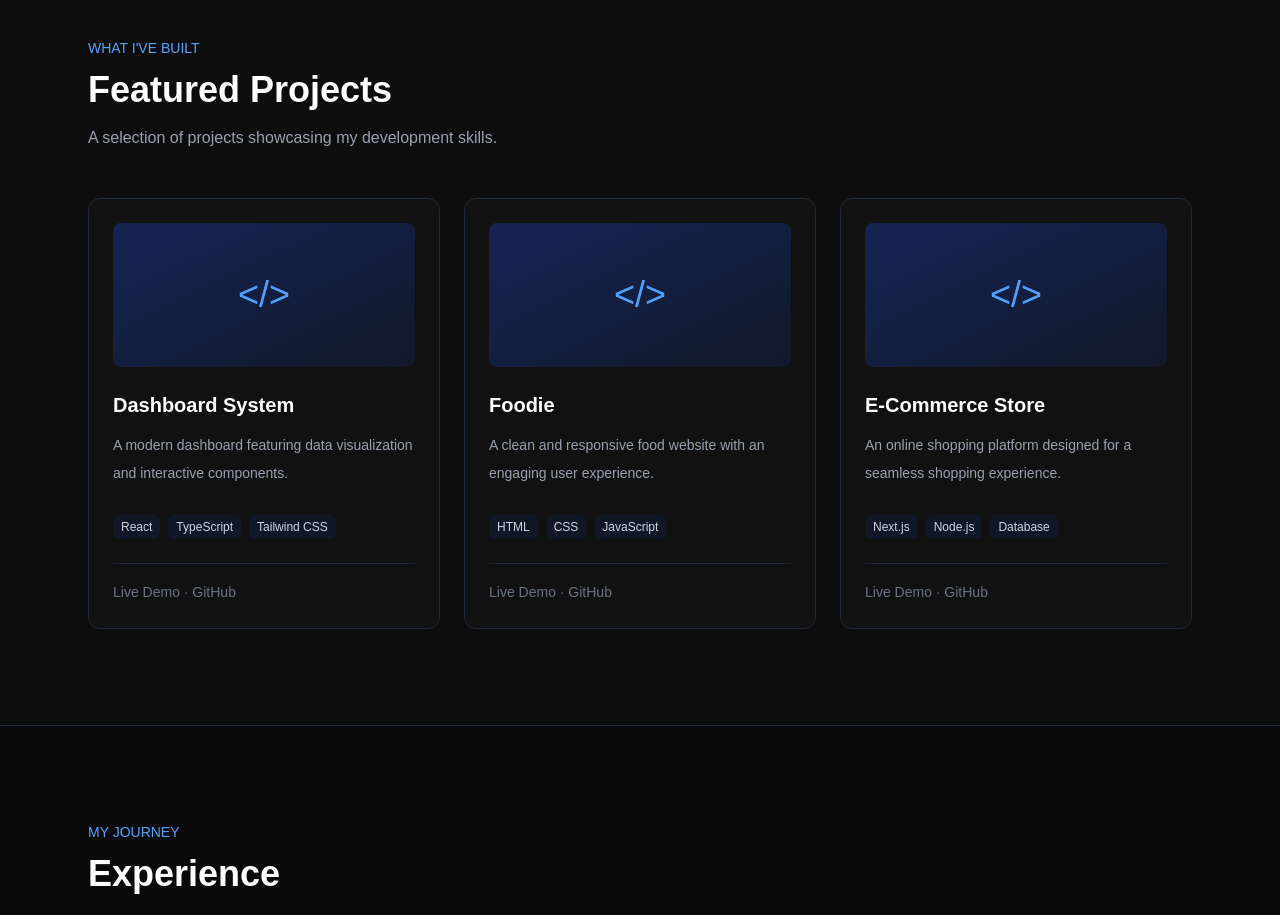
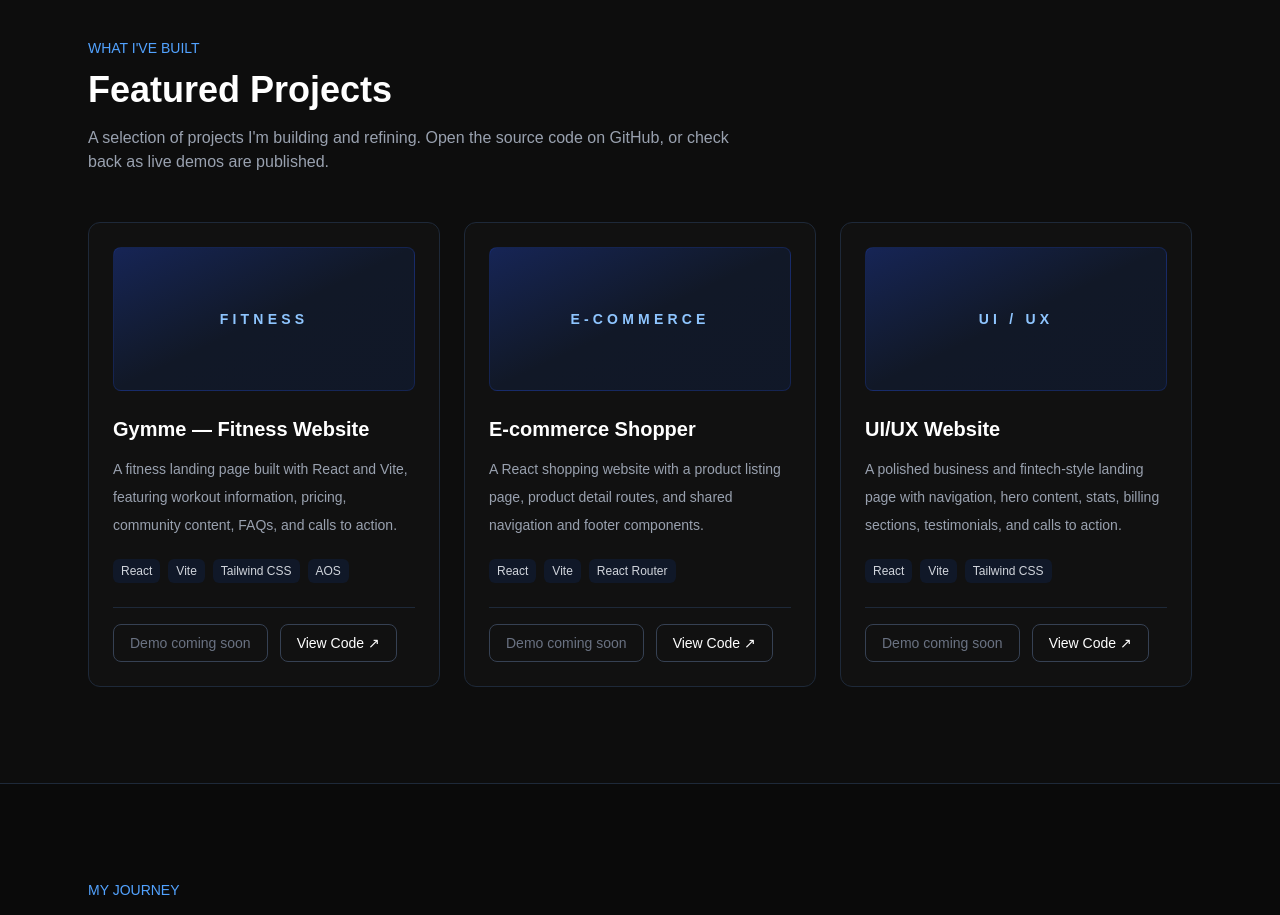
Before and after one commit to fourgods7/ridwan-portfolio, a Next.js app: page / in a window 1280 px wide. Shown: the part 1260-2175 px from the top of the page. Built offline with nearby package versions, Linux system fonts and the light colour scheme.

Commit message:
Replace placeholder portfolio projects with real repository links

```diff
--- a/app/page.tsx
+++ b/app/page.tsx
@@ -1,21 +1,30 @@
 const projects = [
   {
-    title: "Dashboard System",
+    title: "Gymme — Fitness Website",
     description:
-      "A modern dashboard featuring data visualization and interactive components.",
-    technologies: ["React", "TypeScript", "Tailwind CSS"],
+      "A fitness landing page built with React and Vite, featuring workout information, pricing, community content, FAQs, and calls to action.",
+    technologies: ["React", "Vite", "Tailwind CSS", "AOS"],
+    githubUrl: "https://github.com/fourgods7/Gymme",
+    demoUrl: null,
+    visual: "FITNESS",
   },
   {
-    title: "Foodie",
+    title: "E-commerce Shopper",
     description:
-      "A clean and responsive food website with an engaging user experience.",
-    technologies: ["HTML", "CSS", "JavaScript"],
+      "A React shopping website with a product listing page, product detail routes, and shared navigation and footer components.",
+    technologies: ["React", "Vite", "React Router"],
+    githubUrl: "https://github.com/fourgods7/E-commerce-shopper",
+    demoUrl: null,
+    visual: "E-COMMERCE",
   },
   {
-    title: "E-Commerce Store",
+    title: "UI/UX Website",
     description:
-      "An online shopping platform designed for a seamless shopping experience.",
-    technologies: ["Next.js", "Node.js", "Database"],
+      "A polished business and fintech-style landing page with navigation, hero content, stats, billing sections, testimonials, and calls to action.",
+    technologies: ["React", "Vite", "Tailwind CSS"],
+    githubUrl: "https://github.com/fourgods7/ui-ux_website",
+    demoUrl: null,
+    visual: "UI / UX",
   },
 ];
 
@@ -103,7 +112,6 @@ export default function Home() {
         </div>
 
         <div className="mt-12 flex gap-5 text-sm text-gray-400">
-
           <a
             href="https://github.com/fourgods7"
             target="_blank"
@@ -112,8 +120,12 @@ export default function Home() {
           >
             GitHub ↗
           </a>
-          <a href="https://www.linkedin.com/" target="_blank" rel="noreferrer"
-            className="hover:text-blue-400">
+          <a
+            href="https://www.linkedin.com/"
+            target="_blank"
+            rel="noreferrer"
+            className="hover:text-blue-400"
+          >
             LinkedIn ↗
           </a>
         </div>
@@ -166,8 +178,9 @@ export default function Home() {
             Featured Projects
           </h2>
 
-          <p className="mt-4 text-gray-400">
-            A selection of projects showcasing my development skills.
+          <p className="mt-4 max-w-2xl text-gray-400">
+            A selection of projects I'm building and refining. Open the source
+            code on GitHub, or check back as live demos are published.
           </p>
 
           <div className="mt-12 grid gap-6 md:grid-cols-2 lg:grid-cols-3">
@@ -176,9 +189,9 @@ export default function Home() {
                 key={project.title}
                 className="rounded-xl border border-gray-800 bg-[#111111] p-6 transition duration-300 hover:-translate-y-1 hover:border-blue-500"
               >
-                <div className="mb-6 flex h-36 items-center justify-center rounded-lg bg-gradient-to-br from-blue-950 to-gray-900">
-                  <span className="text-4xl text-blue-400">
-                    {"</>"}
+                <div className="mb-6 flex h-36 items-center justify-center rounded-lg border border-blue-900/40 bg-gradient-to-br from-blue-950 via-[#111827] to-gray-900">
+                  <span className="text-sm font-semibold tracking-[0.3em] text-blue-300">
+                    {project.visual}
                   </span>
                 </div>
 
@@ -201,10 +214,29 @@ export default function Home() {
                   ))}
                 </div>
 
-                <div className="mt-6 border-t border-gray-800 pt-4">
-                  <span className="text-sm text-gray-500">
-                    Live Demo · GitHub
+                <div className="mt-6 flex flex-wrap items-center gap-3 border-t border-gray-800 pt-4">
+                  {project.demoUrl ? (
+                    <a
+                      href={project.demoUrl}
+                      target="_blank"
+                      rel="noreferrer"
+                      className="rounded-lg bg-blue-600 px-4 py-2 text-sm font-medium transition hover:bg-blue-700"
+                    >
+                      Live Demo ↗
+                    </a>
+                  ) : (
+                    <span className="rounded-lg border border-gray-700 px-4 py-2 text-sm text-gray-500">
+                      Demo coming soon
                     </span>
+                  )}
+                  <a
+                    href={project.githubUrl}
+                    target="_blank"
+                    rel="noreferrer"
+                    className="rounded-lg border border-gray-700 px-4 py-2 text-sm font-medium transition hover:border-blue-500 hover:text-blue-400"
+                  >
+                    View Code ↗
+                  </a>
                 </div>
               </article>
             ))}
@@ -293,7 +325,6 @@ export default function Home() {
       {/* Footer */}
       <footer className="border-t border-gray-800 px-6 py-8 text-center text-sm text-gray-500">
         © 2026 Olaniyan Ridwan. All rights reserved.
-
       </footer>
     </main>
   );
```
Lines whose indentation alone changed are shown as unchanged.
